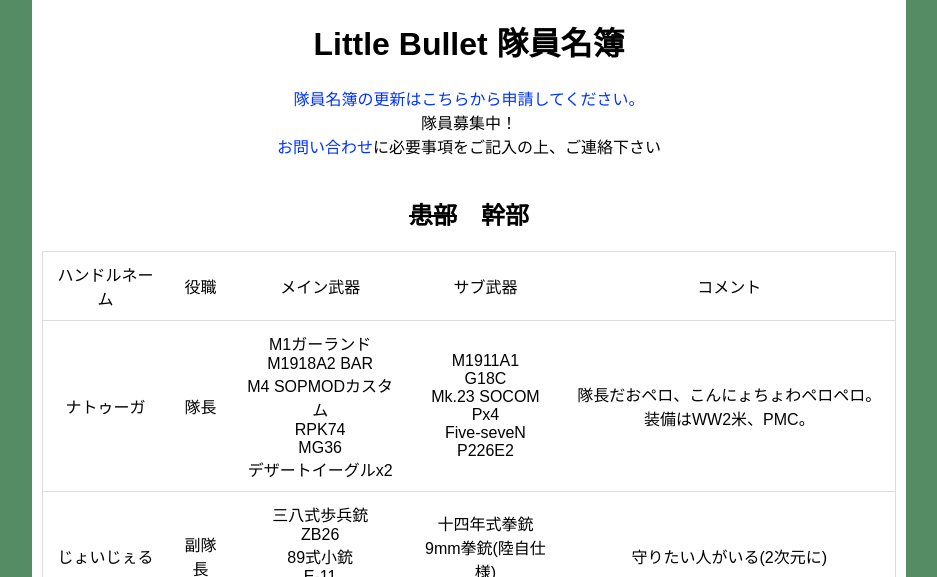
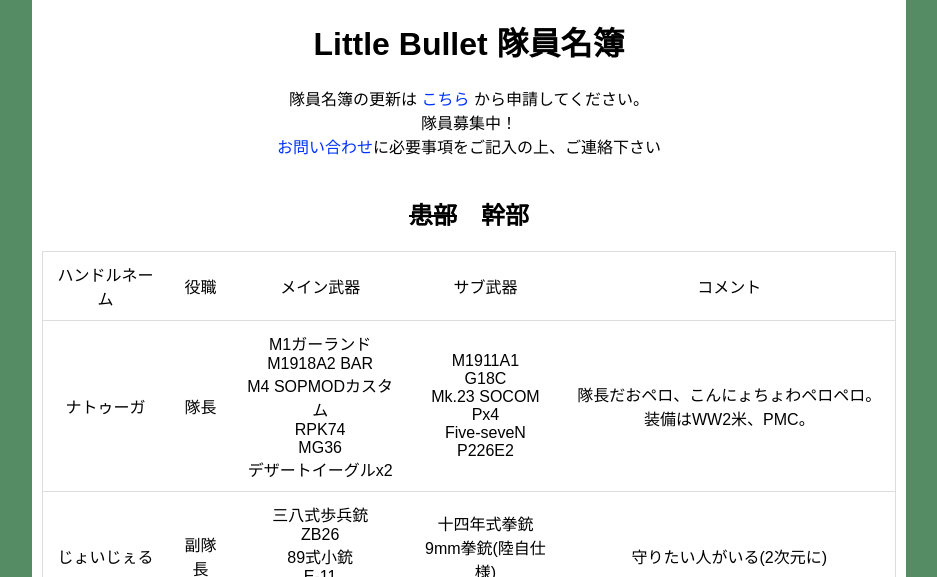
Before and after one commit to altyjp/littlebulletHP, a website: page public_html/formember/member.html in a window 1280 px wide. Shown: the part 223-800 px from the top of the page, without its empty margins (171-1108 px from the left). Drawn offline with Linux system fonts and the light colour scheme.

Commit message:
メンバーの更新

```diff
--- a/public_html/formember/member.html
+++ b/public_html/formember/member.html
@@ -53,11 +53,14 @@ and open the template in the editor.
                 </div>
 
                 <h1>Little Bullet 隊員名簿</h1>
+
+                隊員名簿の更新は
                 <a href="https://docs.google.com/
                    forms/d/e/1FAIpQLSemRwUm2CShgUD1NanXL12VlUXQc7
                     7srIfV8WK_O5a0wnAZqg/viewform?usp=sf_link">
-                       隊員名簿の更新はこちらから申請してください。
+                       こちら
                 </a>
+                から申請してください。
 
                 <br/>
                 隊員募集中！<br/>
```
